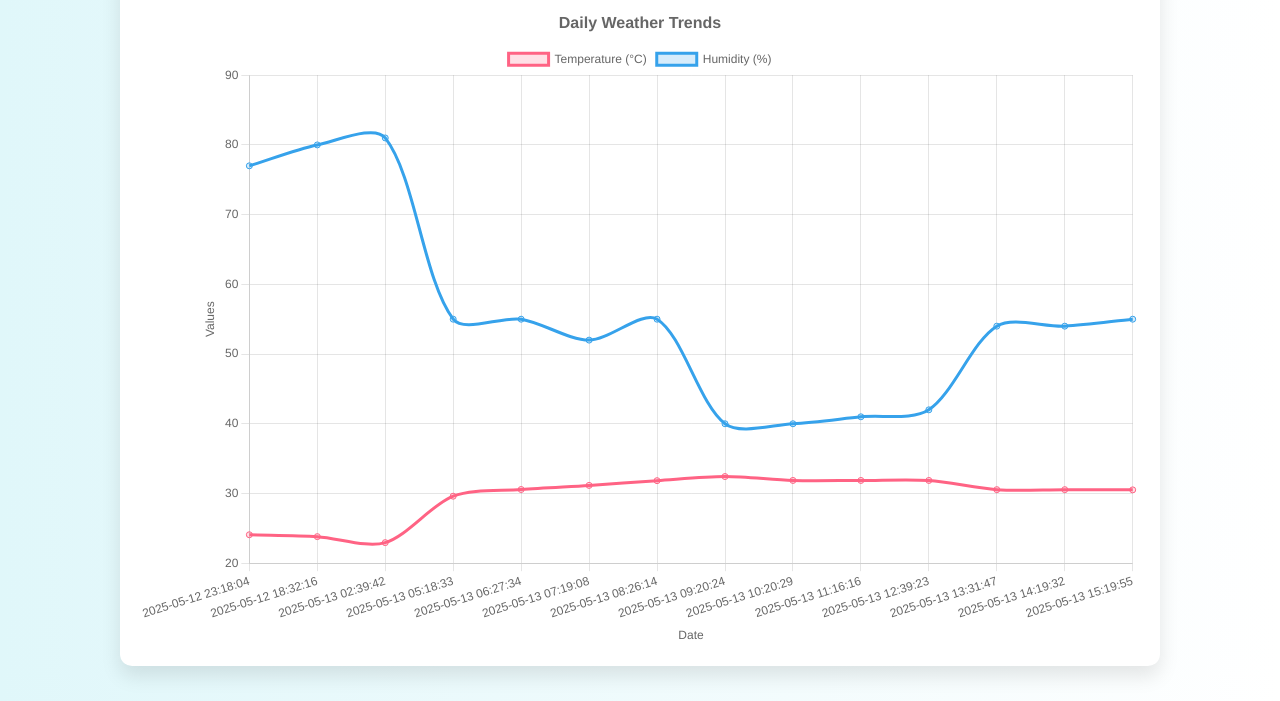
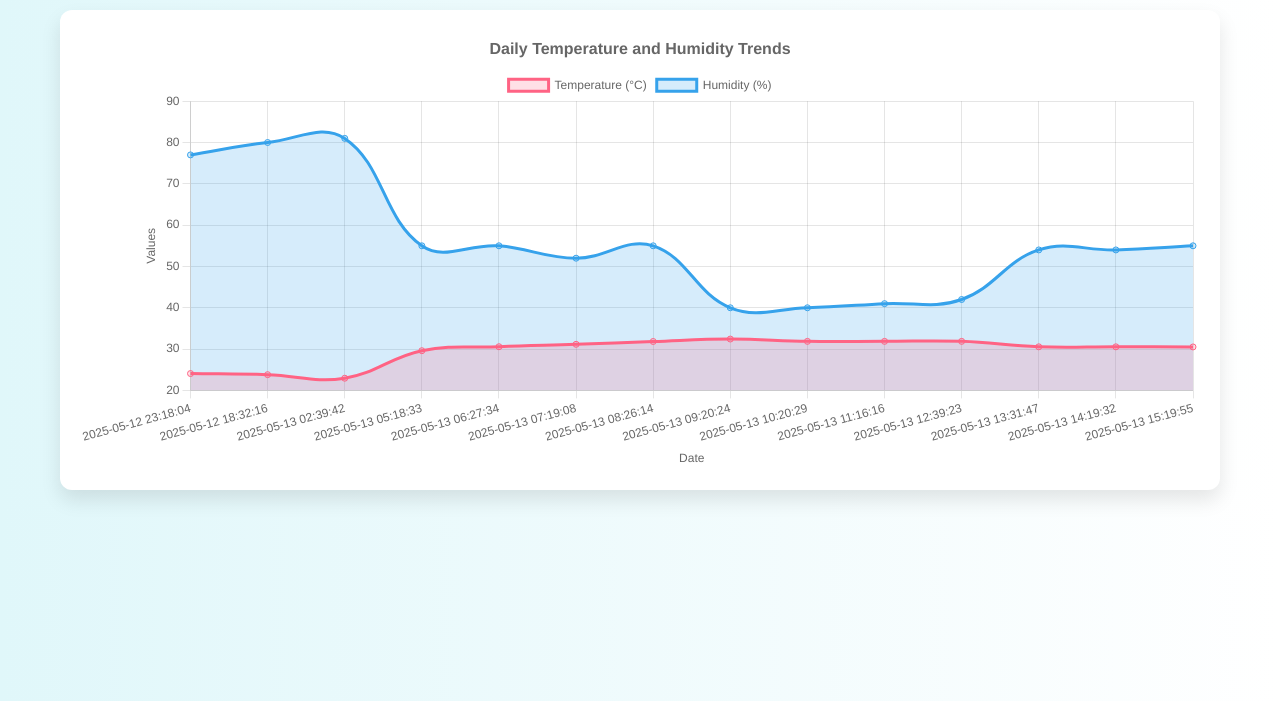
Before and after one commit to akhilsu/weather-tracker, a plain HTML site: page index.html in a window 1280 px wide. Shown: the part 99-800 px from the top of the page. Drawn offline with nearby package versions, Linux system fonts and the light colour scheme; animation ran at ten frames a second.

Commit message:
Update index.html

```diff
--- a/index.html
+++ b/index.html
@@ -2,37 +2,44 @@
 <html lang="en">
 <head>
   <meta charset="UTF-8" />
-  <meta name="viewport" content="width=device-width, initial-scale=1.0" />
+  <meta name="viewport" content="width=device-width, initial-scale=1.0"/>
   <title>Weather Data Tracker</title>
   <script src="https://cdn.jsdelivr.net/npm/chart.js"></script>
-  <link href="https://fonts.googleapis.com/css2?family=Roboto:wght@400;700&display=swap" rel="stylesheet" />
+  <link href="https://fonts.googleapis.com/css2?family=Roboto:wght@400;700&display=swap" rel="stylesheet"/>
   <style>
+    * {
+      box-sizing: border-box;
+    }
+
     body {
+      margin: 0;
+      padding: 0;
       font-family: 'Roboto', sans-serif;
       background: linear-gradient(to right, #e0f7fa, #ffffff);
-      margin: 0;
-      padding: 10px;
       color: #333;
+    }
+
+    .container {
+      max-width: 1200px;
+      margin: auto;
+      padding: 20px;
     }
 
     h1 {
       text-align: center;
       color: #00796b;
-      font-size: 1.8rem;
+      font-size: 2rem;
+      margin-bottom: 30px;
     }
 
-    .container {
-      max-width: 1000px;
-      margin: auto;
+    .chart-container {
+      position: relative;
+      width: 100%;
+      height: 60vh; /* makes it responsive */
       background: #fff;
+      border-radius: 12px;
       padding: 20px;
-      border-radius: 12px;
       box-shadow: 0 10px 20px rgba(0, 0, 0, 0.1);
-    }
-
-    #weatherChart {
-      width: 100% !important;
-      height: auto !important;
     }
 
     .loading {
@@ -42,13 +49,20 @@
       color: #555;
     }
 
-    @media (max-width: 600px) {
+    @media (max-width: 768px) {
       h1 {
         font-size: 1.5rem;
       }
 
-      .container {
-        padding: 15px;
+      .chart-container {
+        height: 50vh;
+        padding: 10px;
+      }
+    }
+
+    @media (max-width: 480px) {
+      .chart-container {
+        height: 40vh;
       }
     }
   </style>
@@ -57,7 +71,9 @@
   <div class="container">
     <h1>Weather Data Tracker</h1>
     <div id="loading" class="loading">Loading chart data, please wait...</div>
-    <canvas id="weatherChart" style="display: none;"></canvas>
+    <div class="chart-container">
+      <canvas id="weatherChart"></canvas>
+    </div>
   </div>
 
   <script>
@@ -79,7 +95,6 @@
         });
 
         document.getElementById('loading').style.display = 'none';
-        document.getElementById('weatherChart').style.display = 'block';
 
         const ctx = document.getElementById('weatherChart').getContext('2d');
         new Chart(ctx, {
@@ -92,18 +107,20 @@
                 data: temperatures,
                 borderColor: 'rgba(255, 99, 132, 1)',
                 backgroundColor: 'rgba(255, 99, 132, 0.2)',
-                tension: 0.3,
+                tension: 0.4,
                 pointRadius: 3,
-                pointHoverRadius: 5
+                pointHoverRadius: 6,
+                fill: true
               },
               {
                 label: 'Humidity (%)',
                 data: humidities,
                 borderColor: 'rgba(54, 162, 235, 1)',
                 backgroundColor: 'rgba(54, 162, 235, 0.2)',
-                tension: 0.3,
+                tension: 0.4,
                 pointRadius: 3,
-                pointHoverRadius: 5
+                pointHoverRadius: 6,
+                fill: true
               }
             ]
           },
@@ -114,17 +131,22 @@
               legend: {
                 position: 'top'
               },
+              title: {
+                display: true,
+                text: 'Daily Temperature and Humidity Trends',
+                font: {
+                  size: 16
+                }
+              },
               tooltip: {
                 mode: 'index',
                 intersect: false
-              },
-              title: {
-                display: true,
-                text: 'Daily Weather Trends',
-                font: {
-                  size: 16
-                }
               }
+            },
+            interaction: {
+              mode: 'nearest',
+              axis: 'x',
+              intersect: false
             },
             scales: {
               x: {
@@ -137,8 +159,7 @@
                 title: {
                   display: true,
                   text: 'Values'
-                },
-                beginAtZero: false
+                }
               }
             }
           }
```
